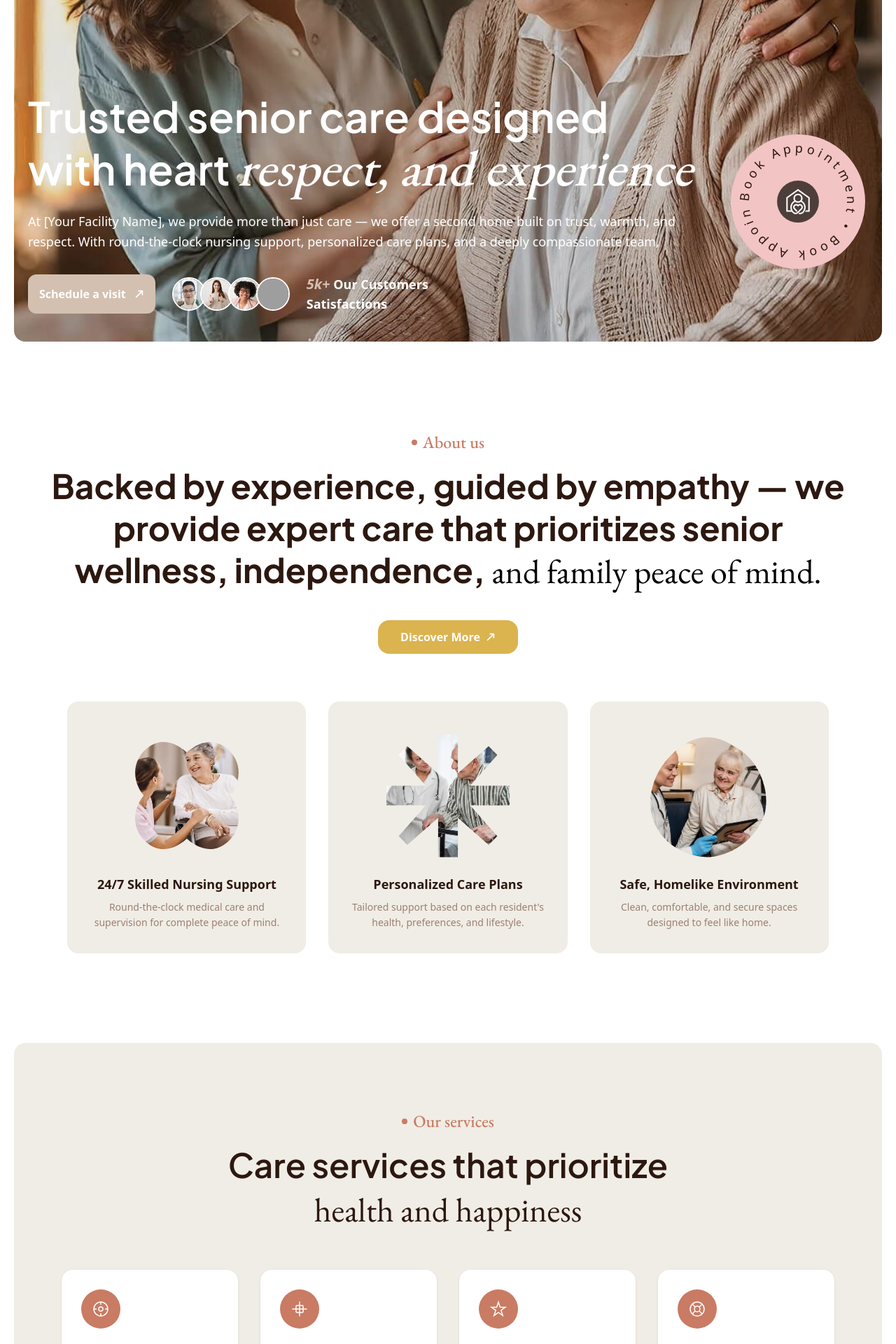
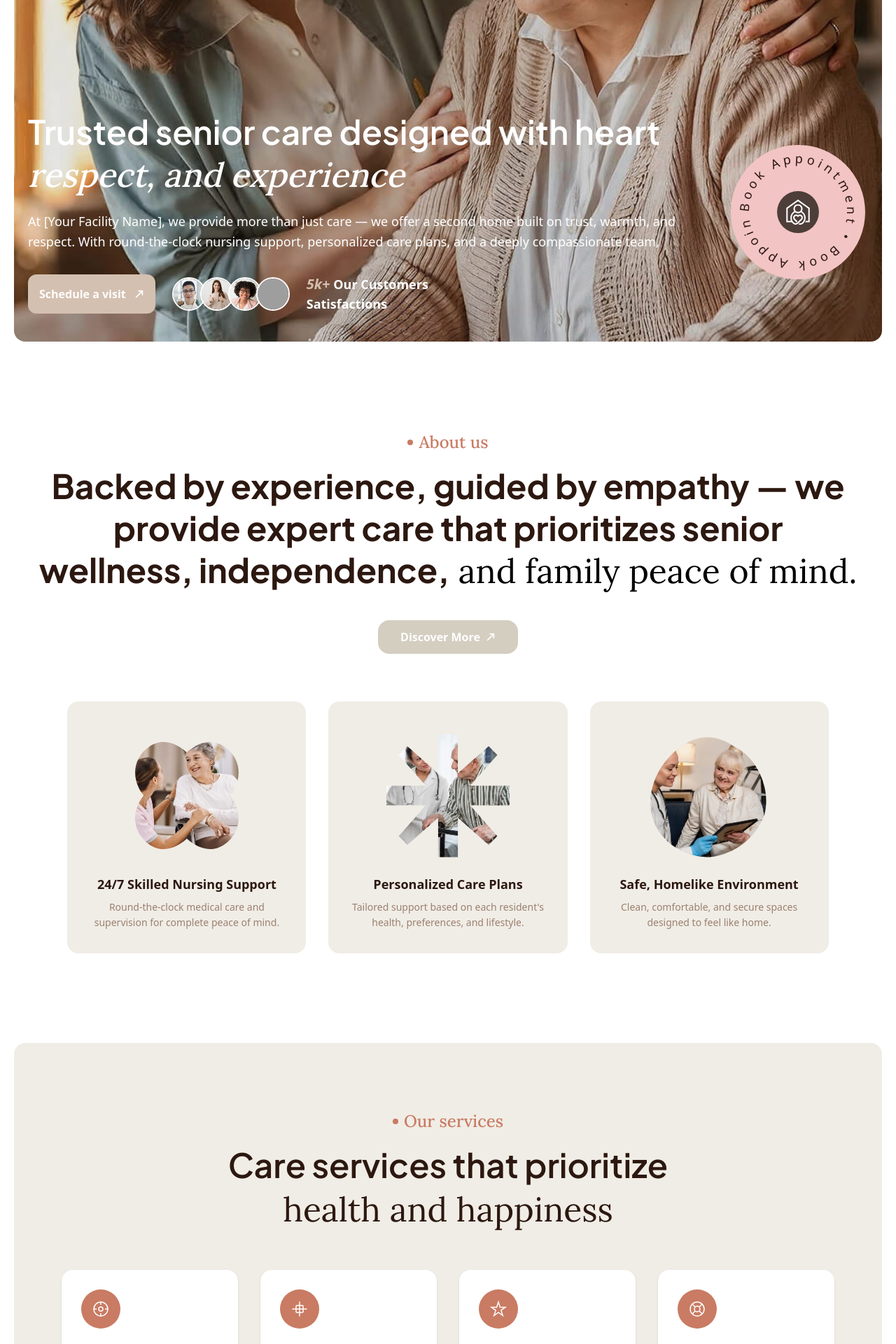
Before and after one commit to minibot47/Carely, a Next.js app: page / in a window 1280 px wide. Shown: the part 400-2320 px from the top of the page at 70% size. Built offline with nearby package versions, Linux system fonts and the light colour scheme; grey boxes are pictures that could not be loaded.

Commit message:
Refactor typography across components by replacing Garamond font with Lora for improved consistency and aesthetics

```diff
--- a/app/components/about.tsx
+++ b/app/components/about.tsx
@@ -73,7 +73,7 @@ export default function About() {
       <div className="flex flex-col items-center justify-center mb-12 px-4">
         <div className="flex items-center gap-2 mb-4">
           <span className="w-2 h-2 rounded-full bg-[#C97B63]" />
-          <span className="text-2xl text-[#C97B63] font-garamond font-medium">About us</span>
+          <span className="text-2xl text-[#C97B63] font-lora font-medium">About us</span>
         </div>
 
                 {/* Heading — clean typewriter, no ghost */}
@@ -82,7 +82,7 @@ export default function About() {
             {displayed}
             {!done && <span className="animate-pulse text-[#C97B63]">|</span>}
             {done && (
-              <span className="font-normal font-garamond text-black">
+              <span className="font-normal font-lora text-black">
                 {HEADING_SUFFIX}
               </span>
             )}
@@ -92,7 +92,7 @@ export default function About() {
         {/* Button fades in after typing */}
         <Link
           href="#contact"
-          className={`mt-10 mb-5 bg-[#dbb34f] flex gap-2 items-center hover:bg-[#A85F48] transition-all text-white font-semibold text-base px-8 py-3 rounded-2xl duration-700 ${
+          className={`mt-10 mb-5 bg-[#d4cec1] flex gap-2 items-center hover:bg-[#A85F48] transition-all text-white font-semibold text-base px-8 py-3 rounded-2xl duration-700 ${
             done ? "opacity-100 translate-y-0" : "opacity-0 translate-y-4"
           }`}
         >
--- a/app/components/admission.tsx
+++ b/app/components/admission.tsx
@@ -177,7 +177,7 @@ export default function Admission() {
               {typingLine === 1 && <span className="animate-pulse text-[#C97B63]">|</span>}
             </h2>
             {(typingLine === 2 || typingLine === "done") && (
-              <h2 className="font-jarkata text-5xl italic text-[#2C1810] leading-tight">
+              <h2 className="font-lora italic text-5xl  text-[#2C1810] leading-tight">
                 {line2}
                 {typingLine === 2 && <span className="animate-pulse text-[#C97B63]">|</span>}
               </h2>
--- a/app/components/footer.tsx
+++ b/app/components/footer.tsx
@@ -21,8 +21,8 @@ export default function Footer() {
         <div className="flex items-start justify-between gap-6 pb-8 border-b border-[#5C4033] h-[40%] ">
           <h2 className="text-4xl md:text-5xl text-white leading-tight w-[80%]">
             <span className="font-semibold font-jarkata">Your questions answered, your </span>
-            <span className="font-garamond">trust</span><br/>
-            <span className="font-garamond">respected always</span>
+            <span className="font-lora">trust</span><br/>
+            <span className="font-lora">respected always</span>
           </h2>
 
           {/* Spinning badge */}
--- a/app/components/funfacts.tsx
+++ b/app/components/funfacts.tsx
@@ -157,7 +157,7 @@ useEffect(() => {
             {/* Label */}
             <div className="flex items-center gap-2">
               <span className="w-2 h-2 rounded-full bg-[#C97B63]" />
-              <span className="text-2xl text-[#C97B63] font-medium font-garamond">Our fun facts</span>
+              <span className="text-2xl text-[#C97B63] font-medium font-lora">Our fun facts</span>
             </div>
 
             {/* Typewriter heading */}
@@ -171,7 +171,7 @@ useEffect(() => {
                   {line2}
                   {typingLine === 2 && <span className="animate-pulse text-[#C97B63]">|</span>}
                   {(typingLine === 3 || typingLine === "done") && (
-                    <span className="font-garamond">
+                    <span className="font-lora">
                       {" "}{line3}
                       {typingLine === 3 && <span className="animate-pulse text-[#C97B63]">|</span>}
                     </span>
--- a/app/components/hero.tsx
+++ b/app/components/hero.tsx
@@ -59,9 +59,9 @@ export default function Hero() {
         <div className="w-[80%] py-5">
 
           {/* Typewriter heading */}
-          <h1 className="font-jakarta font-semibold text-5xl md:text-6xl lg:text-6xl text-white leading-tight mb-6">
-            Trusted senior care designed with heart{" "}
-            <span className="font-garamond italic font-medium text-7xl">
+          <h1 className="font-jakarta font-semibold text-5xl md:text-5xl lg:text-5xl text-white leading-tight mb-6">
+            Trusted senior care designed with heart{" "}<br/>
+            <span className="font-lora italic font-medium text-5xl">
               {displayed}
               {!done && <span className="animate-pulse text-[#f3c4c4]">|</span>}
             </span>
--- a/app/components/services.tsx
+++ b/app/components/services.tsx
@@ -131,7 +131,7 @@ export default function Services() {
         <div className="text-center mb-14">
           <div className="flex items-center justify-center gap-2 mb-4">
             <span className="w-2 h-2 rounded-full bg-[#C97B63] inline-block" />
-            <span className="text-2xl font-garamond text-[#C97B63] font-medium">Our services</span>
+            <span className="text-2xl font-lora text-[#C97B63] font-medium">Our services</span>
           </div>
 
           {/* Line 1 — jakarta bold */}
@@ -141,7 +141,7 @@ export default function Services() {
           </h2>
 
           {/* Line 2 — garamond italic, only appears after line 1 is done */}
-          <h2 className="font-garamond text-5xl text-[#2C1810] leading-tight mt-1 min-h-[3.5rem]">
+          <h2 className="font-lora text-5xl text-[#2C1810] leading-tight mt-1 min-h-[3.5rem]">
             {line2}
             {typingLine === 2 && <span className="animate-pulse text-[#C97B63]">|</span>}
           </h2>
--- a/app/components/team.tsx
+++ b/app/components/team.tsx
@@ -113,7 +113,7 @@ export default function Team() {
             {(typingLine === 2 || typingLine === "done") && (
               <>
                 <br />
-                <span className="font-garamond italic font-normal">
+                <span className="font-lora italic font-normal">
                   {line2}
                   {typingLine === 2 && <span className="animate-pulse text-[#C97B63]">|</span>}
                 </span>
--- a/app/components/whatwedo.tsx
+++ b/app/components/whatwedo.tsx
@@ -140,7 +140,7 @@ export default function WhatWeDo() {
             {/* Label */}
             <div className="flex items-center gap-2 mb-5">
               <span className="w-2 h-2 rounded-full bg-[#C97B63]" />
-              <span className="text-2xl text-[#C97B63] font-garamond font-medium">What we do</span>
+              <span className="text-2xl text-[#C97B63] font-lora font-medium">What we do</span>
             </div>
 
             {/* Typewriter heading */}
@@ -150,7 +150,7 @@ export default function WhatWeDo() {
               {(typingLine === 2 || typingLine === "done") && (
                 <>
                   {" "}
-                  <span className="font-garamond font-thin">
+                  <span className="font-lora font-thin">
                     {line2}
                     {typingLine === 2 && <span className="animate-pulse text-[#C97B63]">|</span>}
                   </span>
--- a/app/components/whychooseus.tsx
+++ b/app/components/whychooseus.tsx
@@ -115,7 +115,7 @@ export default function WhyChooseUs() {
           <div className="w-[55%]">
             <div className="flex items-center gap-2 mb-5">
               <span className="w-2 h-2 rounded-full bg-[#C97B63]" />
-              <span className="text-2xl text-[#C97B63] font-medium font-garamond">Why Choose Us</span>
+              <span className="text-2xl text-[#C97B63] font-medium font-lora">Why Choose Us</span>
             </div>
 
             <h2 className="font-jakarta font-semibold text-5xl text-[#2C1810] leading-tight mb-2 min-h-[7rem]">
@@ -124,7 +124,7 @@ export default function WhyChooseUs() {
               {(typingLine === 2 || typingLine === "done") && (
                 <>
                   <br />
-                  <span className="font-garamond font-normal">
+                  <span className="font-lora font-normal">
                     {line2}
                     {typingLine === 2 && <span className="animate-pulse text-[#C97B63]">|</span>}
                   </span>
--- a/app/globals.css
+++ b/app/globals.css
@@ -2,8 +2,8 @@
 
 /* ── Tailwind v4 theme tokens ── */
 @theme {
-  --font-jakarta : "jakarta" , sans-serif;
-  --font-garamond : "garamond" , sans-serif;
+  --font-jakarta: var(--font-jakarta), sans-serif;
+  --font-lora: var(--font-lora), sans-serif;
 }
 
 
--- a/app/layout.tsx
+++ b/app/layout.tsx
@@ -1,11 +1,11 @@
 import type { Metadata } from "next";
-import { EB_Garamond, Plus_Jakarta_Sans } from "next/font/google";
+import { Lora, Plus_Jakarta_Sans } from "next/font/google";
 import "./globals.css";
 import CustomCursor from "./components/customcursor";
 
-const garamond = EB_Garamond({
+const lora = Lora({
   subsets: ["latin"],
-  variable: "--font-garamond",
+  variable: "--font-lora",
   display: "swap",
 });
 
@@ -33,7 +33,7 @@ export default function RootLayout({
   return (
     <html lang="en">
       <body
-        className={` ${jakarta.variable} ${garamond.variable}  font-sans antialiased`}
+        className={`${jakarta.variable} ${lora.variable} font-sans antialiased`}
       >
         <CustomCursor />
         {children}
```
